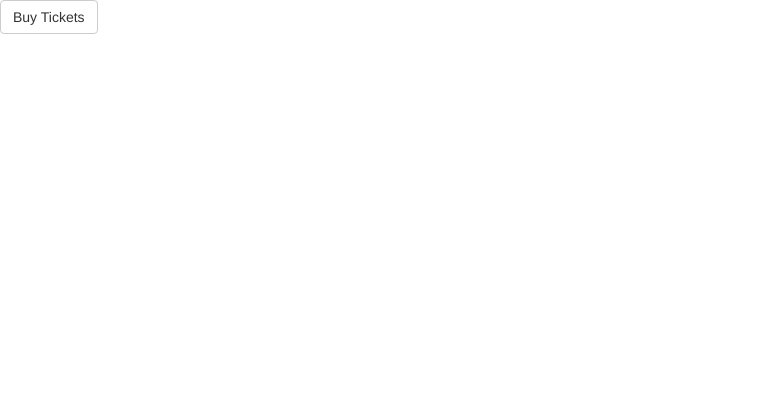
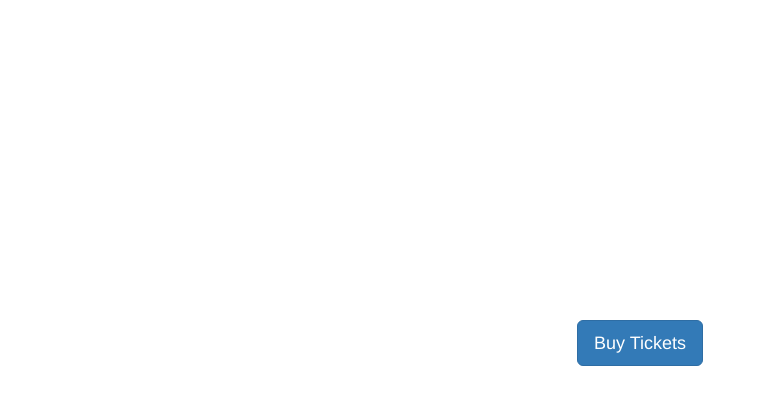
Before and after one commit to aaronmarkle/stripe, a plain HTML site: page index.html in a window 1280 px wide. Shown: the whole page, without its empty margins (0-766 px from the left). Drawn offline with nearby package versions, Linux system fonts and the light colour scheme; some packages are replaced by stand-ins of ours; a script that the page names is missing.

Commit message:
button styling and formatting #2

```diff
--- a/index.html
+++ b/index.html
@@ -29,7 +29,7 @@
         <button class="btn btn-warning" type="button" ng-click="cancel()">Cancel</button>
       </div>
     </script>
-    <button type="button" class="btn btn-default" ng-click="open()">Buy Tickets</button>
+    <button id="buyTickets" class="btn btn-lg btn-primary center-block" ng-click="open()">Buy Tickets</button>
     <div ng-show="selected">Selection from modal: {{ selected }}</div>
   </div>
 </body>
--- a/style.css
+++ b/style.css
@@ -0,0 +1,3 @@
+#buyTickets {
+  margin-top: 40vh;
+}
```
